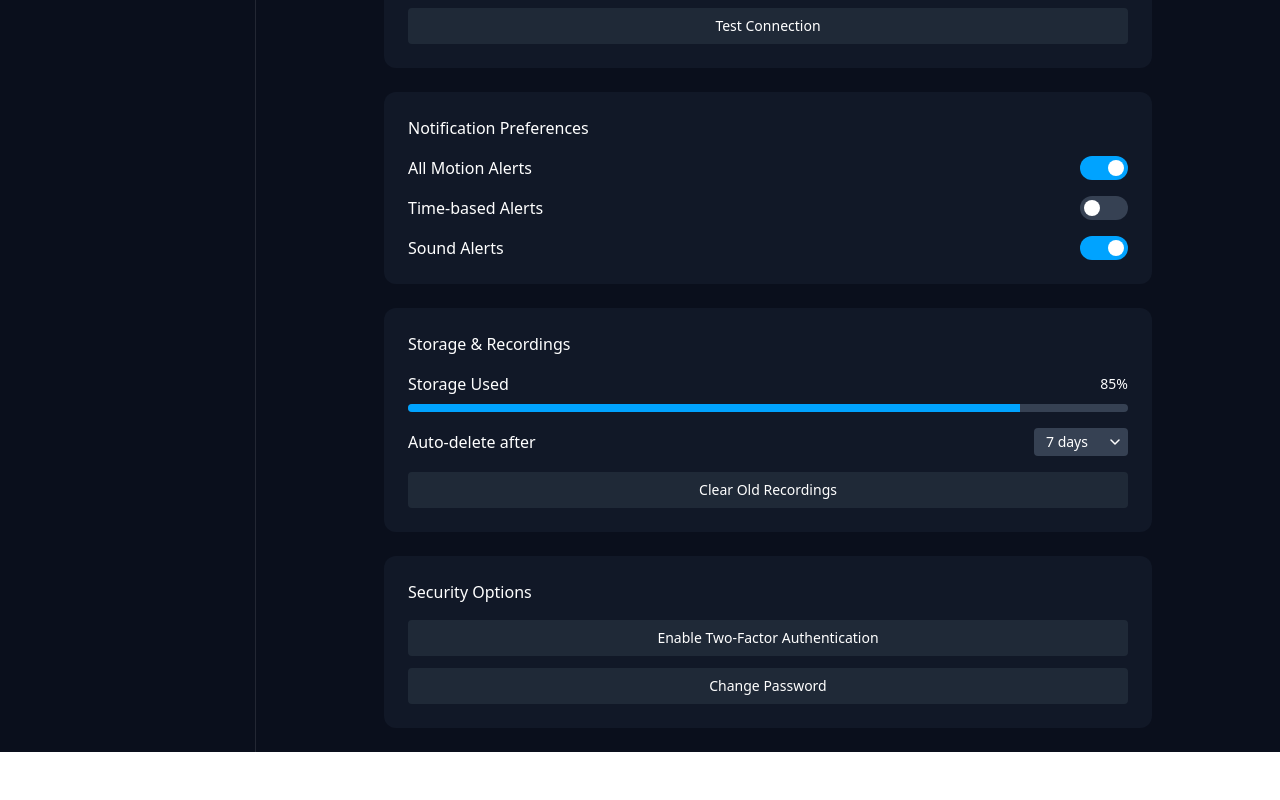
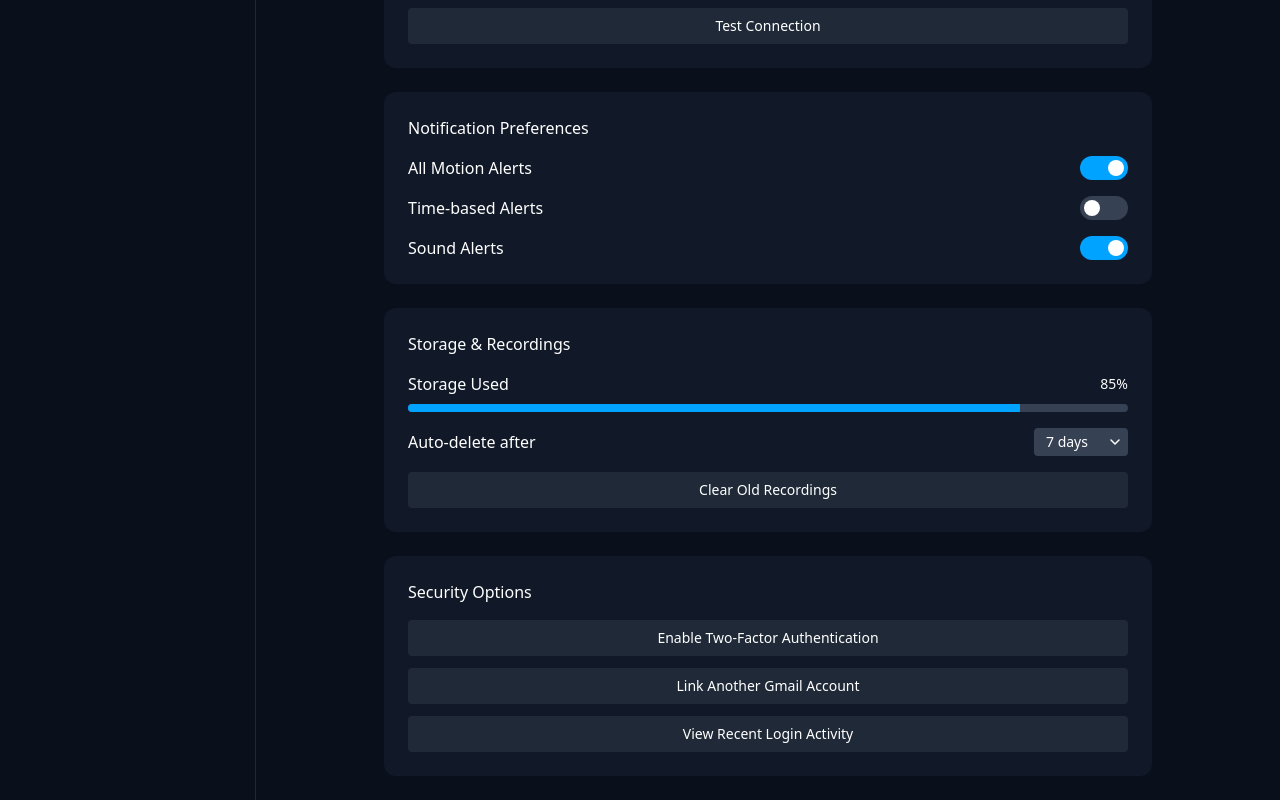
Before and after one commit to Abd453/SmartHomeSecurity, a Next.js app: page /account in a window 1280 px wide. Shown: the part 385-1185 px from the top of the page. Before the commit the page ends 1137 px from the top, so only its background shows below. Built offline with nearby package versions, Linux system fonts and the light colour scheme.

Commit message:
B Final commit

```diff
--- a/src/app/account/page.tsx
+++ b/src/app/account/page.tsx
@@ -153,7 +153,10 @@ export default function AccountPage() {
                 Enable Two-Factor Authentication
               </button>
               <button className="px-4 py-2 bg-[#1f2937] hover:bg-[#1f2937]/80 rounded text-sm transition-colors w-full">
-                Change Password
+                Link Another Gmail Account
+              </button>
+              <button className="px-4 py-2 bg-[#1f2937] hover:bg-[#1f2937]/80 rounded text-sm transition-colors w-full">
+                View Recent Login Activity
               </button>
             </div>
           </section>
```
